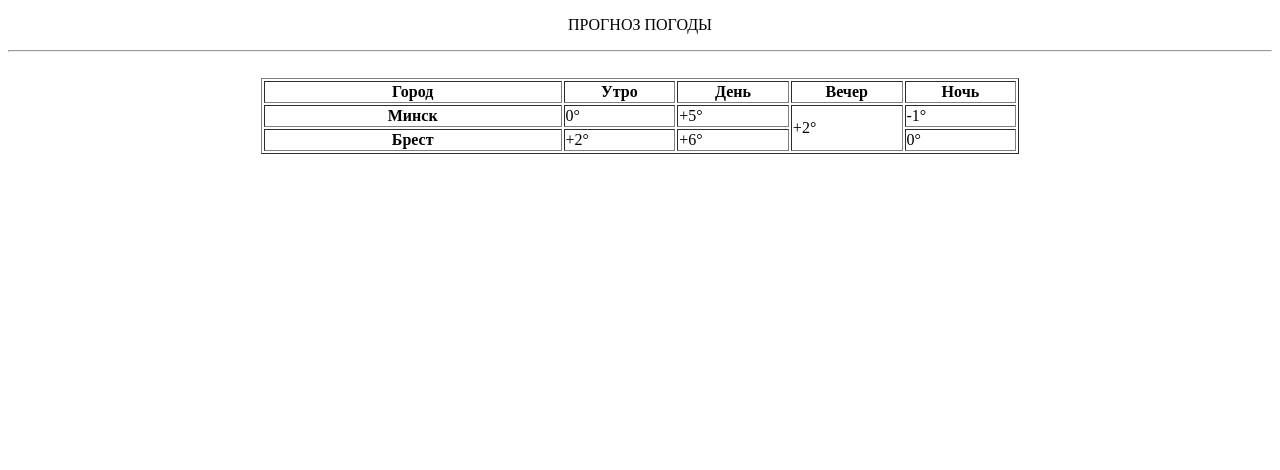
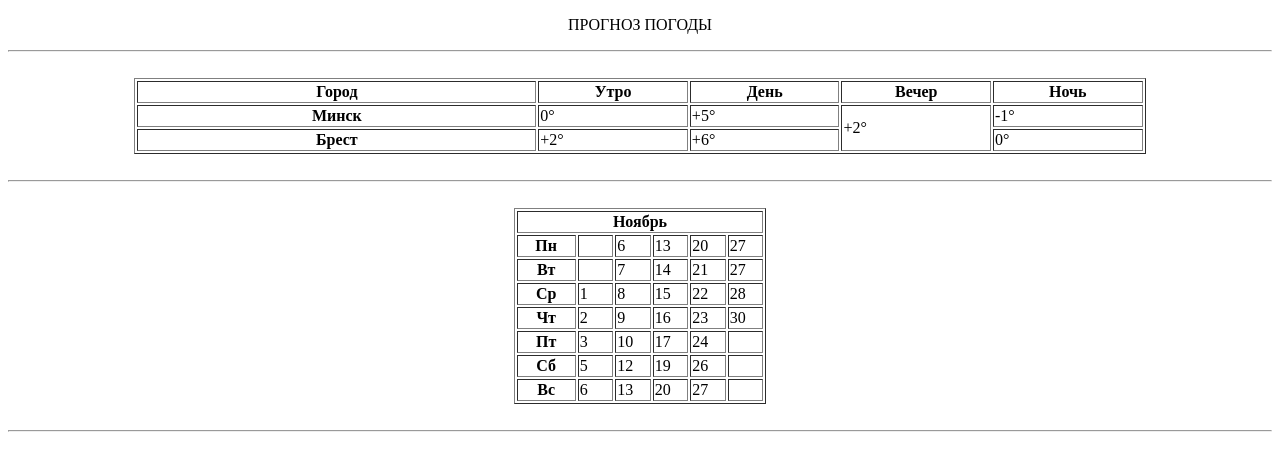
Before and after one commit to SergeyZalozny/SergeyZalozny, a plain HTML site: page lessons/lesson2/index.html in a window 1280 px wide. Drawn offline with Linux system fonts and the light colour scheme.

Commit message:
Таблицы

```diff
--- a/lessons/lesson2/index.html
+++ b/lessons/lesson2/index.html
@@ -7,7 +7,7 @@
         <title><p align="center"">ПРОГНОЗ ПОГОДЫ</p></title>
     </head>
     <body>
-        <table border="1", width="60%", align="center">
+        <table border="1", width="80%", align="center">
         <col width="40%"><col width="15%"><col width="15%"><col width="15%"><col width="15%">
             <hr>
             <br>
@@ -32,5 +32,72 @@
                 <td>0&deg;</td>
             </tr>
         </table>
+<br>
+<hr>
+<br>
+        <table border="1", width="20%", align="center">
+            <col width="25%"><col width="15%"><col width="15%"><col width="15%"><col width="15%" width="15%">
+            <tr>
+                <th colspan="6">Ноябрь</th>
+            </tr>
+            <tr>
+                <th>Пн</th>
+                <th></th>
+                <td>6</td>
+                <td>13</td>
+                <td>20</td>
+                <td>27</td>
+            </tr>
+            <tr>
+                <th>Вт</th>
+                <th></th>
+                <td>7</td>
+                <td>14</td>
+                <td>21</td>
+                <td>27</td>
+            </tr>
+            <tr>
+                <th>Ср</th>
+                <td>1</td>
+                <td>8</td>
+                <td>15</td>
+                <td>22</td>
+                <td>28</td>
+            </tr>
+            <tr>
+                <th>Чт</th>
+                <td>2</td>
+                <td>9</td>
+                <td>16</td>
+                <td>23</td>
+                <td>30</td>
+            </tr>
+            <tr>
+                <th>Пт</td>
+                <td>3</td>
+                <td>10</td>
+                <td>17</td>
+                <td>24</td>
+                <td></td>
+            </tr>
+            <tr>
+                <th>Сб</th>
+                <td>5</td>
+                <td>12</td>
+                <td>19</td>
+                <td>26</td>
+                <td></td>
+            </tr>
+            <tr>
+                <th>Вс</th>
+                <td>6</td>
+                <td>13</td>
+                <td>20</td>
+                <td>27</td>
+                <td></th>
+            </tr>
+        </table>
+        <br>
+        <hr>
     </body>
 </html>
```
